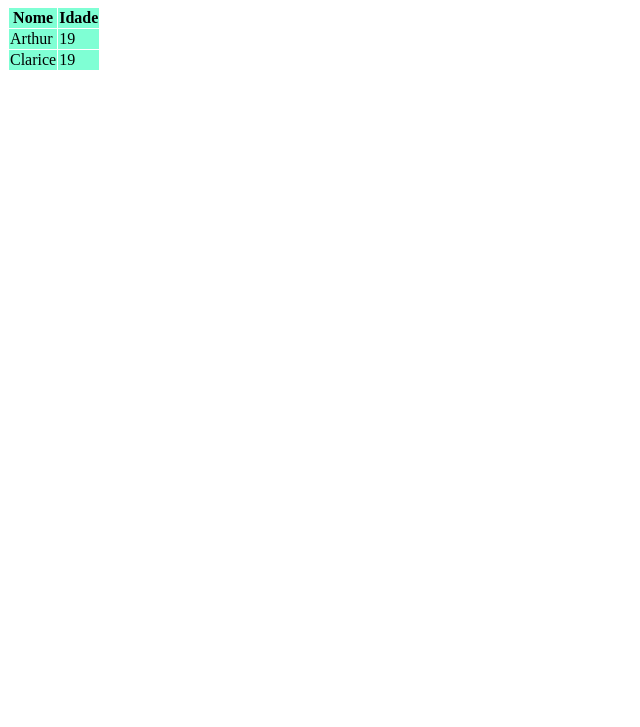
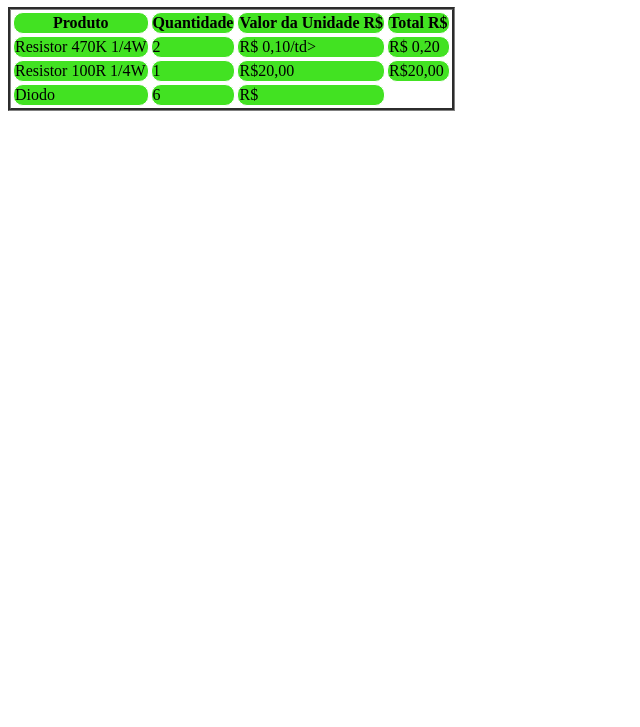
Before and after one commit to ArthConf/CodingHTML, a plain HTML site: page Módulo 2 - HTML intermediário/PlanejamentoAulas.html in a window 1280 px wide. Shown: the part 73-800 px from the top of the page, without its empty margins (0-640 px from the left). Drawn offline with Linux system fonts and the light colour scheme.

Commit message:
Atualizando minha página de gastos. Irei atualizar mais nesta tarde, e vou fazer uma tabela com o meu gasto na eletronica cuiabá

```diff
--- a/Módulo 2 - HTML intermediário/PlanejamentoAulas.html
+++ b/Módulo 2 - HTML intermediário/PlanejamentoAulas.html
@@ -10,12 +10,16 @@
     <title>Planejamento Financeiro</title>
     <!--Adicionando estilo a tabela-->
     <style>
-        table,th,td{
+        table{
+            border-style: groove;
+        }
+        th,td{
             border: 1px solid white;
             border-collapse: collapse;
+            border-radius: 10px;
         }
         th,td{
-            background-color: aquamarine;
+            background-color: rgb(66, 226, 34);
         }
     </style>
 
@@ -25,16 +29,27 @@
 
     <table>
         <tr>
-            <th>Nome</th>
-            <th>Idade</th>
+            <th>Produto</th>
+            <th>Quantidade</th>
+            <th>Valor da Unidade R$</th>
+            <th>Total R$</th>
         </tr>
         <tr>
-            <td>Arthur</td>
-            <td>19</td>
+            <td>Resistor 470K 1/4W</td>
+            <td>2</td>
+            <td>R$ 0,10/td>
+            <td>R$ 0,20</td>
         </tr>
         <tr>
-            <td>Clarice</td>
-            <td>19</td>
+            <td>Resistor 100R 1/4W</td>
+            <td>1</td>
+            <td>R$20,00</td>
+            <td>R$20,00</Td>
+        </tr>
+        <tr>
+            <td>Diodo</td>
+            <td>6</td>
+            <td>R$</td>
         </tr>
     </table>
 
```
